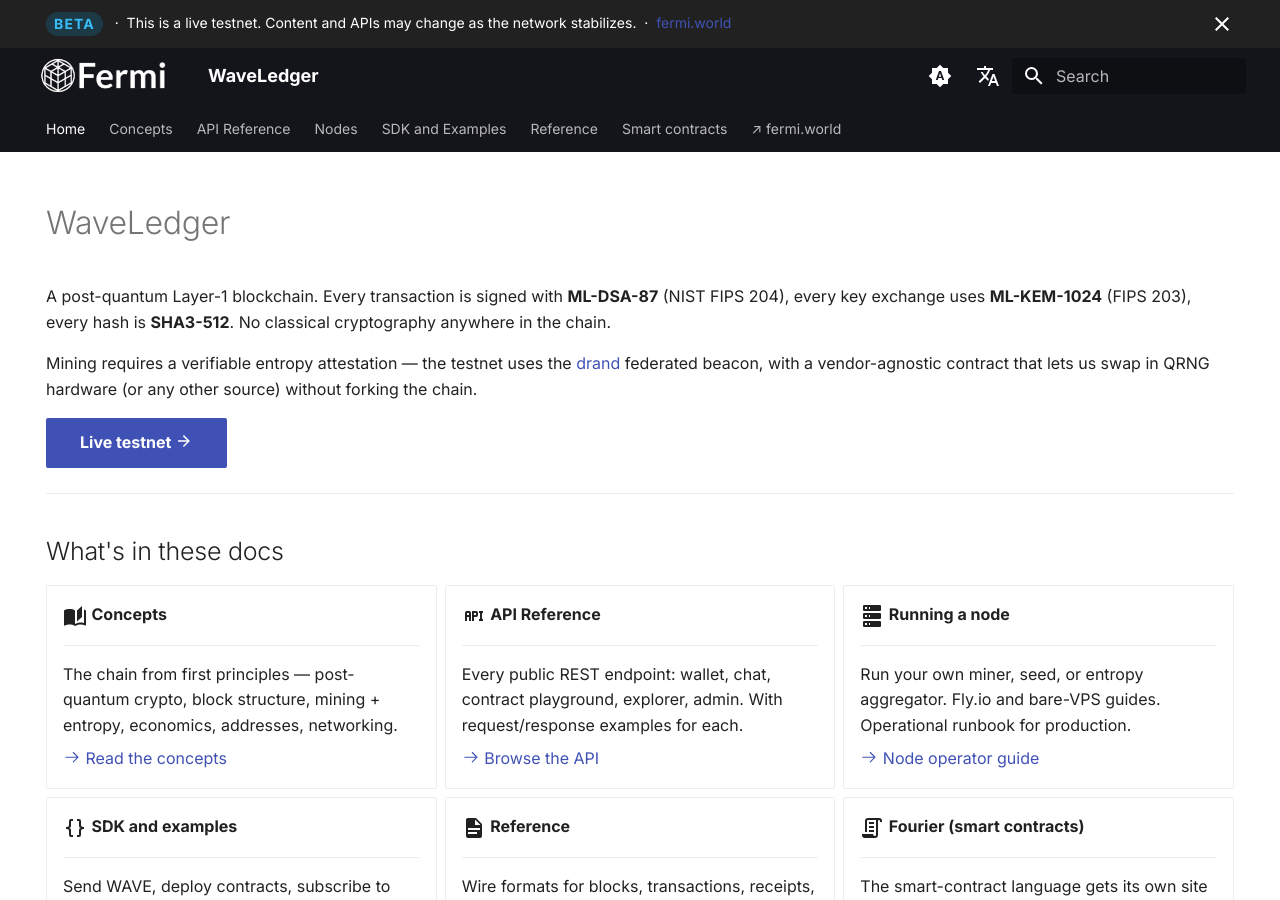
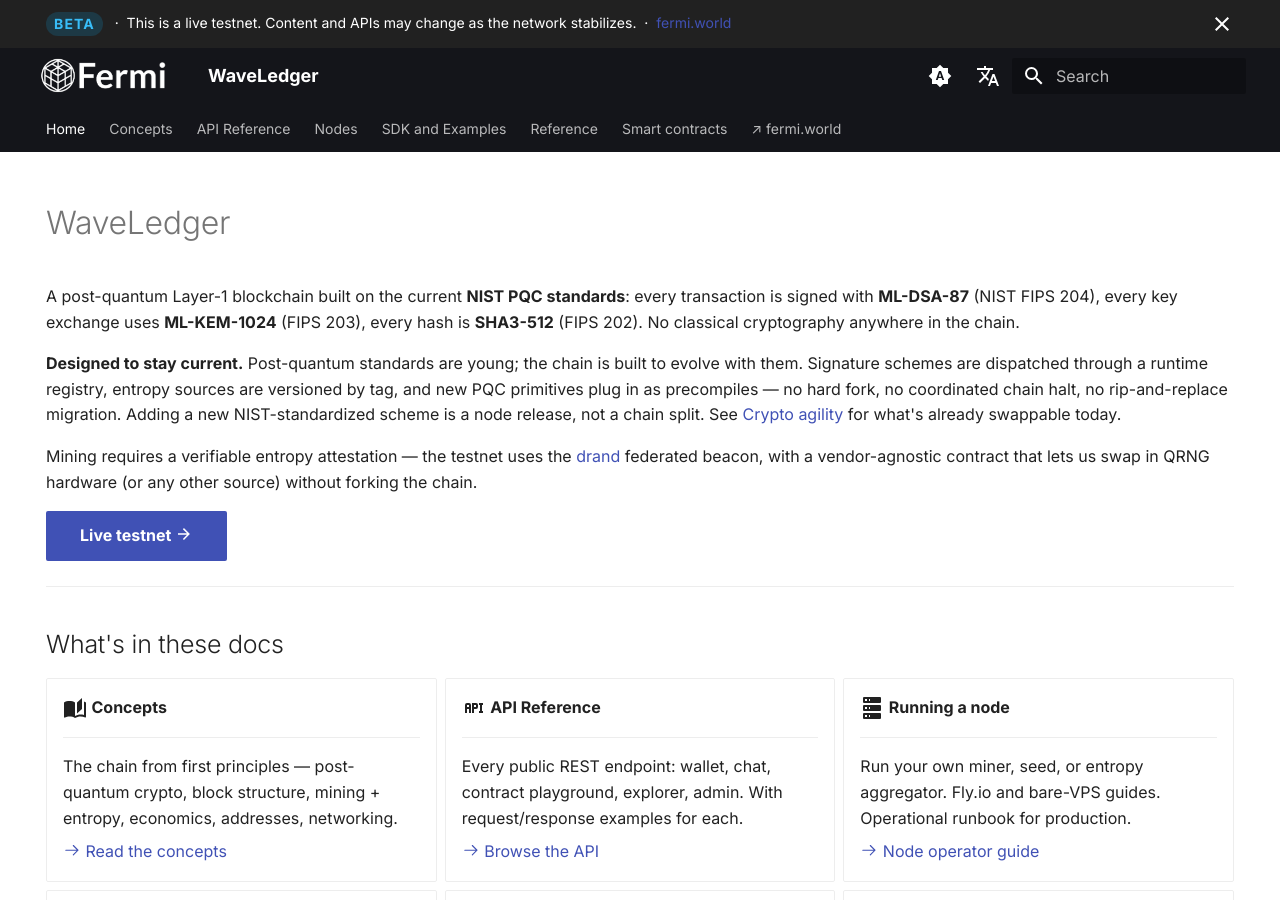
Before and after one commit to DosseyRichards/FERMI-Documentation, an MkDocs documentation site: the page built from docs/index.md, in a window 1280 px wide and 900 px high. Built offline with MkDocs 1.6.1 and Material for MkDocs 9.7.7, drawn with Linux system fonts in a browser that asks for light colours; comment, search, counter and statistics services are not loaded.

Commit message:
lead with NIST PQC standards + crypto agility

```diff
--- a/docs/index.md
+++ b/docs/index.md
@@ -7,10 +7,20 @@ hide:
 
 # WaveLedger
 
-A post-quantum Layer-1 blockchain. Every transaction is signed with
-**ML-DSA-87** (NIST FIPS 204), every key exchange uses **ML-KEM-1024**
-(FIPS 203), every hash is **SHA3-512**. No classical cryptography
+A post-quantum Layer-1 blockchain built on the current **NIST PQC
+standards**: every transaction is signed with **ML-DSA-87**
+(NIST FIPS 204), every key exchange uses **ML-KEM-1024** (FIPS 203),
+every hash is **SHA3-512** (FIPS 202). No classical cryptography
 anywhere in the chain.
+
+**Designed to stay current.** Post-quantum standards are young; the
+chain is built to evolve with them. Signature schemes are dispatched
+through a runtime registry, entropy sources are versioned by tag, and
+new PQC primitives plug in as precompiles — no hard fork, no
+coordinated chain halt, no rip-and-replace migration. Adding a new
+NIST-standardized scheme is a node release, not a chain split. See
+[Crypto agility](concepts/agility.md) for what's already swappable
+today.
 
 Mining requires a verifiable entropy attestation — the testnet uses the
 [drand](https://drand.love) federated beacon, with a vendor-agnostic
```
